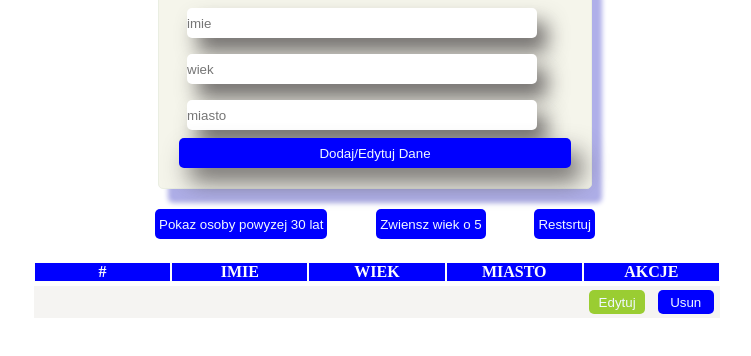
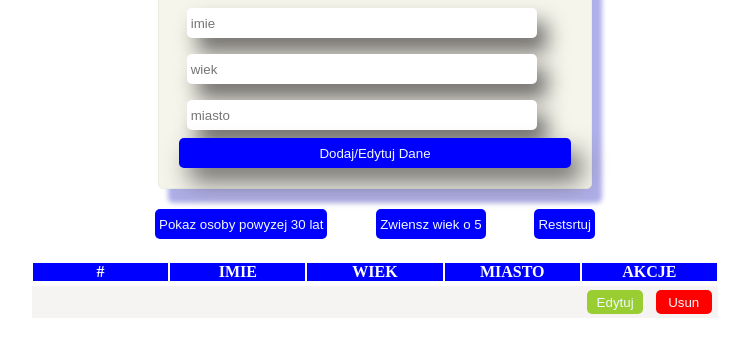
Before and after one commit to Aleksey-Smouzh/14.12.24proegect, a plain HTML site: page index.html in a window 1280 px wide. Shown: the part 58-414 px from the top of the page, without its empty margins (265-1016 px from the left). Drawn offline with Linux system fonts and the light colour scheme.

Commit message:
fix style

```diff
--- a/style.css
+++ b/style.css
@@ -57,7 +57,7 @@ form {
 
 .tabela {
   margin-top: 10px;
-  width: 86vh;
+
   display: flex;
 }
 
@@ -98,4 +98,5 @@ td {
   width: 7vh;
   height: 3vh;
   border: none;
+  background:red;
 }
```
Also changed, not shown: index.html (+3 -3 lines).
